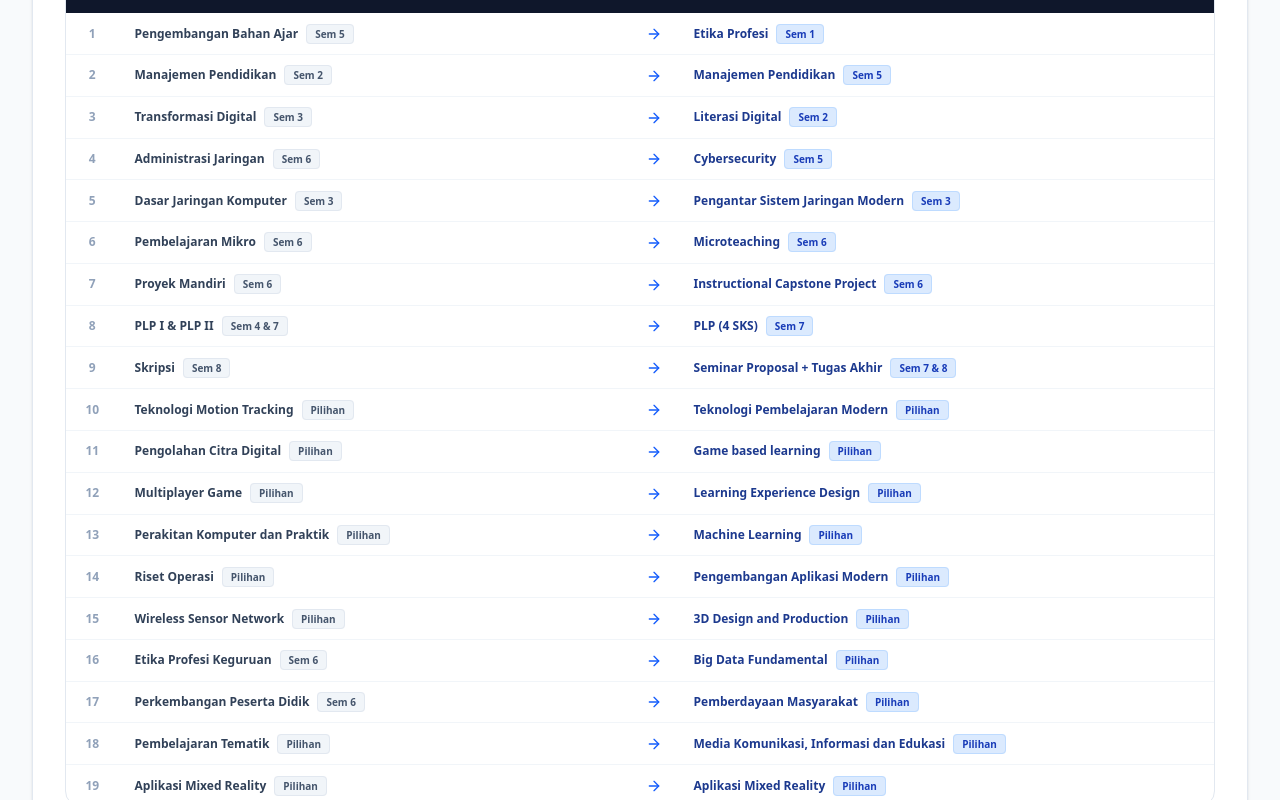
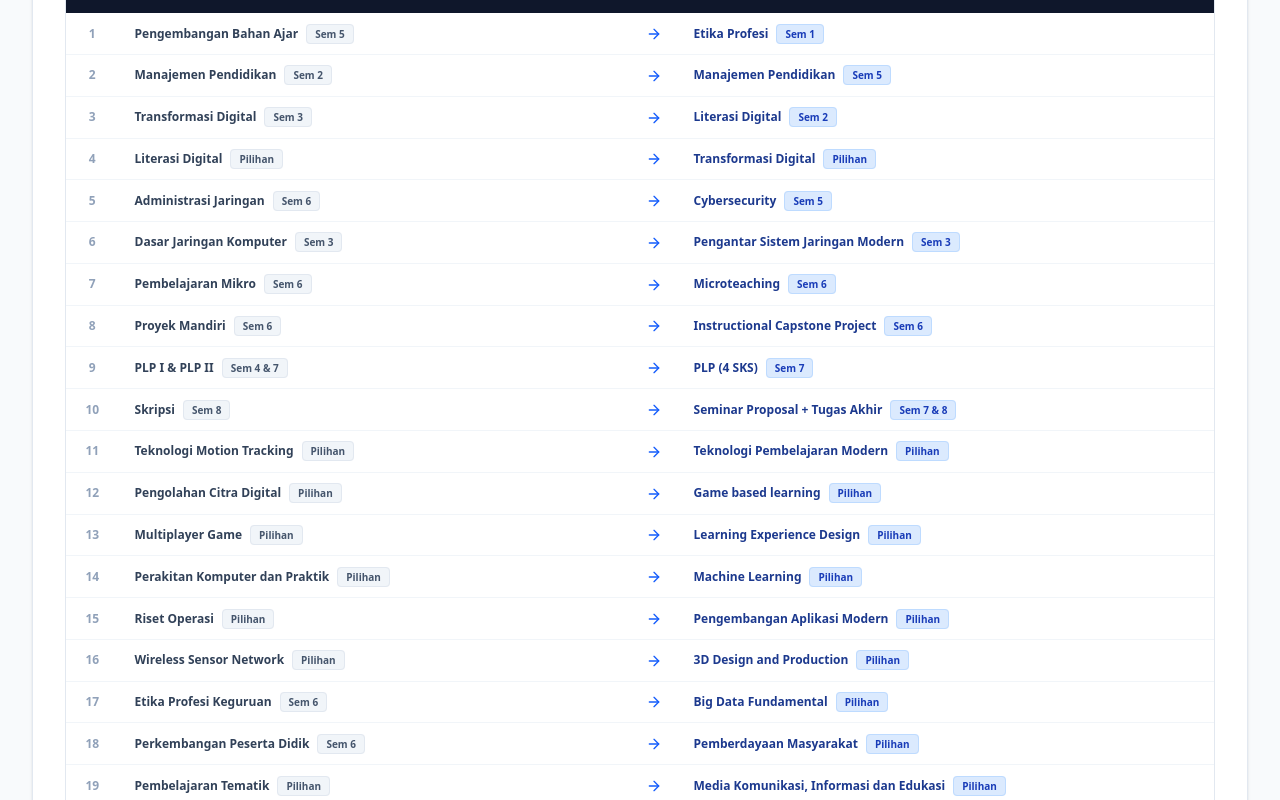
Before and after one commit to arifsetwn/ptikonversikurikulum, a React (Vite) app: page / in a window 1280 px wide. Shown: the part 6780-7580 px from the top of the page. Built offline with nearby package versions, Linux system fonts and the light colour scheme.

Commit message:
feat: add Literasi Digital (Pilihan) -> Transformasi Digital (Pilihan) to course name changes section on landing page

```diff
--- a/src/data/landingData.ts
+++ b/src/data/landingData.ts
@@ -302,6 +302,7 @@ export const COURSE_NAME_CHANGES: CourseNameChangeItem[] = [
   { oldName: 'Pengembangan Bahan Ajar', oldSem: 'Sem 5', newName: 'Etika Profesi', newSem: 'Sem 1' },
   { oldName: 'Manajemen Pendidikan', oldSem: 'Sem 2', newName: 'Manajemen Pendidikan', newSem: 'Sem 5' },
   { oldName: 'Transformasi Digital', oldSem: 'Sem 3', newName: 'Literasi Digital', newSem: 'Sem 2' },
+  { oldName: 'Literasi Digital', oldSem: 'Pilihan', newName: 'Transformasi Digital', newSem: 'Pilihan' },
   { oldName: 'Administrasi Jaringan', oldSem: 'Sem 6', newName: 'Cybersecurity', newSem: 'Sem 5' },
   { oldName: 'Dasar Jaringan Komputer', oldSem: 'Sem 3', newName: 'Pengantar Sistem Jaringan Modern', newSem: 'Sem 3' },
   { oldName: 'Pembelajaran Mikro', oldSem: 'Sem 6', newName: 'Microteaching', newSem: 'Sem 6' },
```
